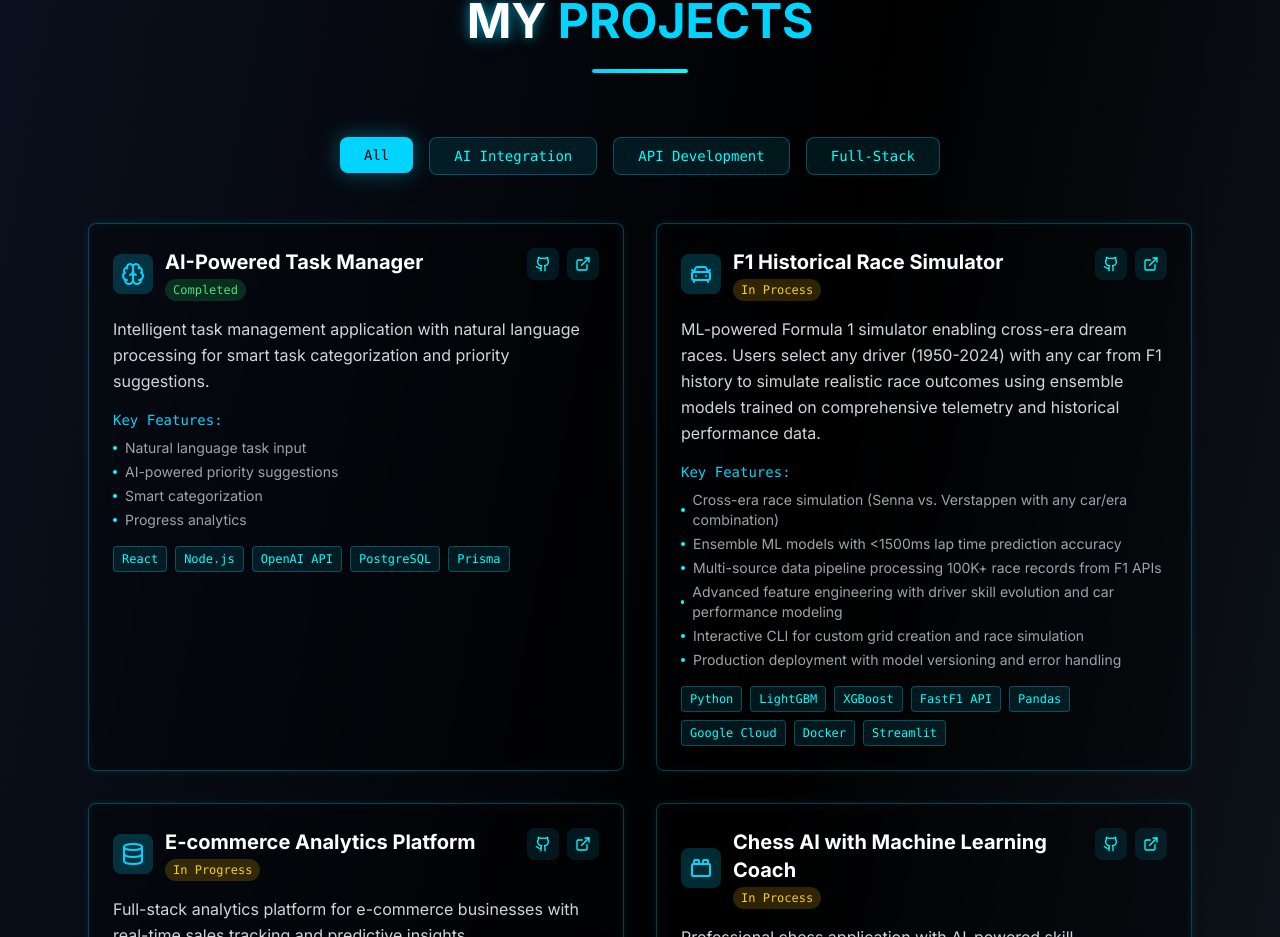
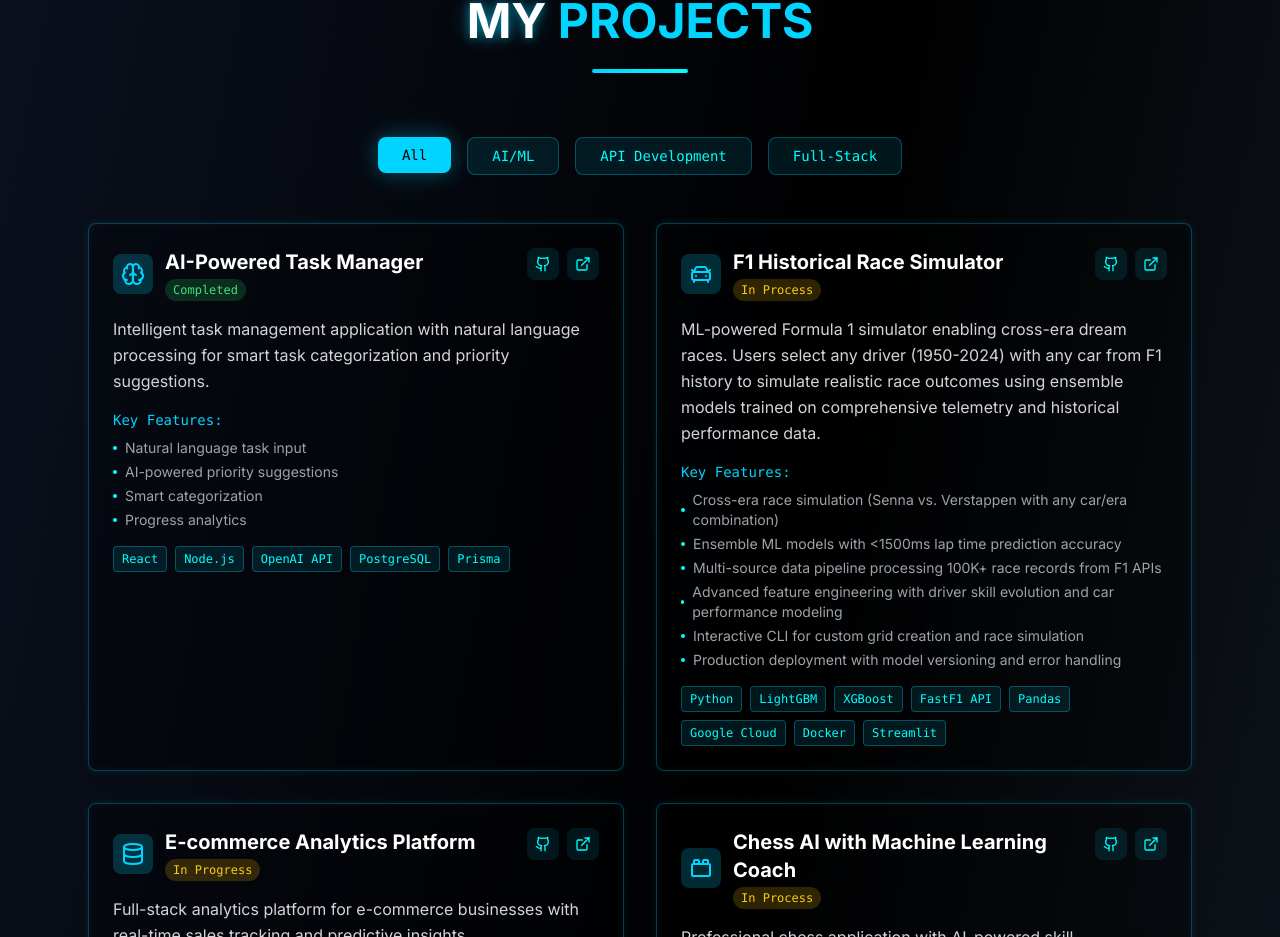
Before and after one commit to ajeevani/arman-portfolio, a Next.js app in the folder app/: page / in a window 1280 px wide. Shown: the part 2025-2962 px from the top of the page. Built offline with nearby package versions, Linux system fonts and the light colour scheme.

Commit message:
Update projects-section.tsx

```diff
--- a/app/components/projects-section.tsx
+++ b/app/components/projects-section.tsx
@@ -82,7 +82,7 @@ export default function ProjectsSection() {
     }
   ]
 
-  const categories = ['All', 'AI Integration', 'API Development', 'Full-Stack']
+  const categories = ['All', 'AI/ML', 'API Development', 'Full-Stack']
   const [selectedCategory, setSelectedCategory] = React.useState('All')
 
   const filteredProjects = selectedCategory === 'All'
```
